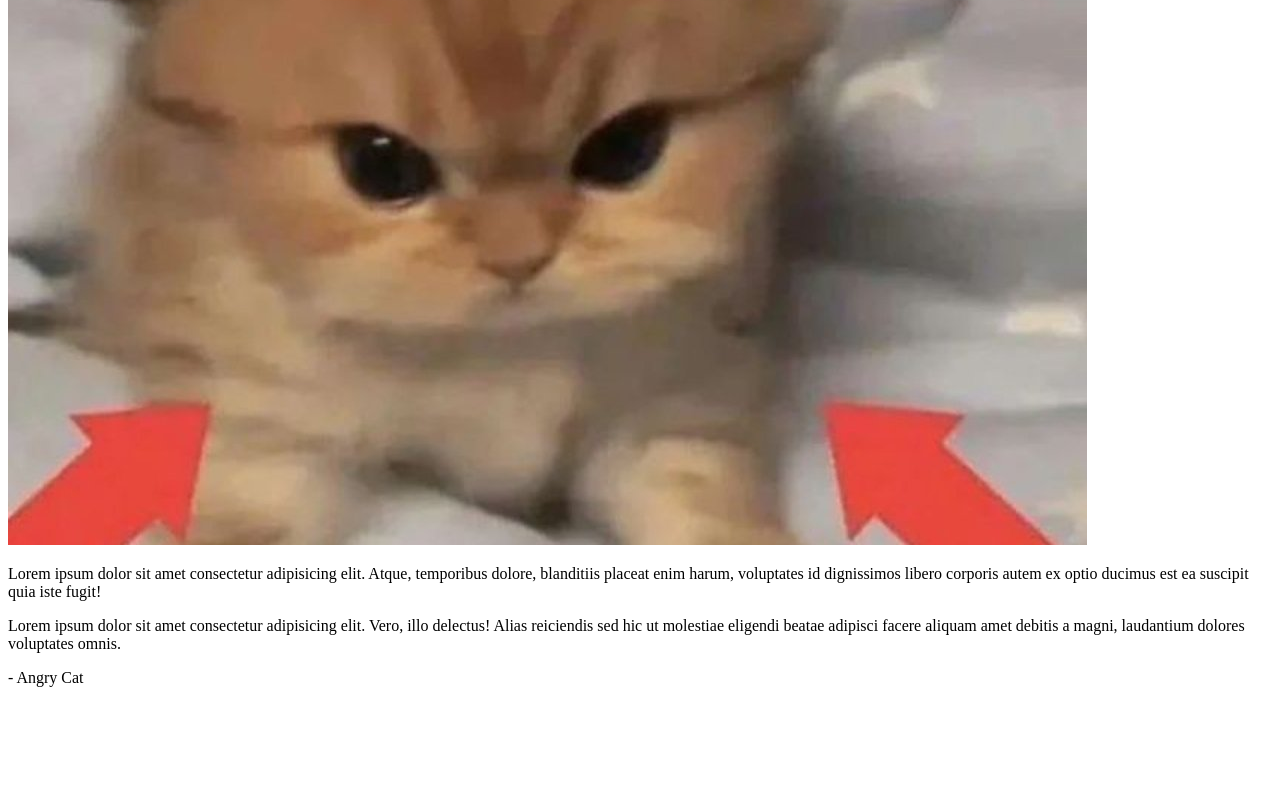
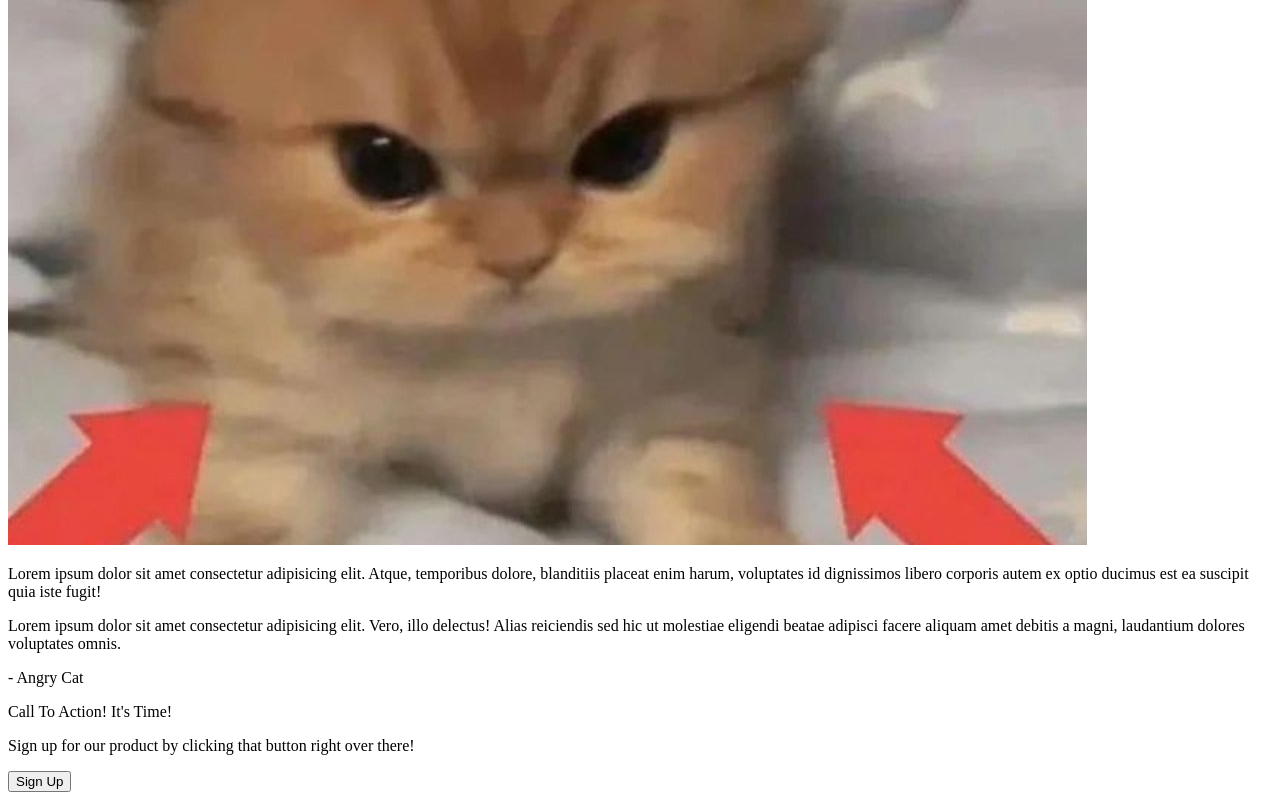
Before and after one commit to yxeque/landing-page, a plain HTML site: page index.html in a window 1280 px wide. Shown: the part 5340-6140 px from the top of the page. Before the commit the page ends 6043 px from the top, so only its background shows below. Drawn offline with Linux system fonts and the light colour scheme.

Commit message:
Add call to action section

```diff
--- a/index.html
+++ b/index.html
@@ -63,5 +63,17 @@
             - Angry Cat
         </p>
     </div>
+    <!-- CALL TO ACTION -->
+    <div class="call-to-action">
+        <div class="cta-container">
+            <div class="cta-text">
+                <p class="cta-title">Call To Action! It's Time!</p>
+                <p class="cta-message">Sign up for our product by clicking that button right over there!</p>
+            </div>
+            <button class="cta-btn">
+                Sign Up
+            </button>
+        </div>
+    </div>
 </body>
 </html>
```
